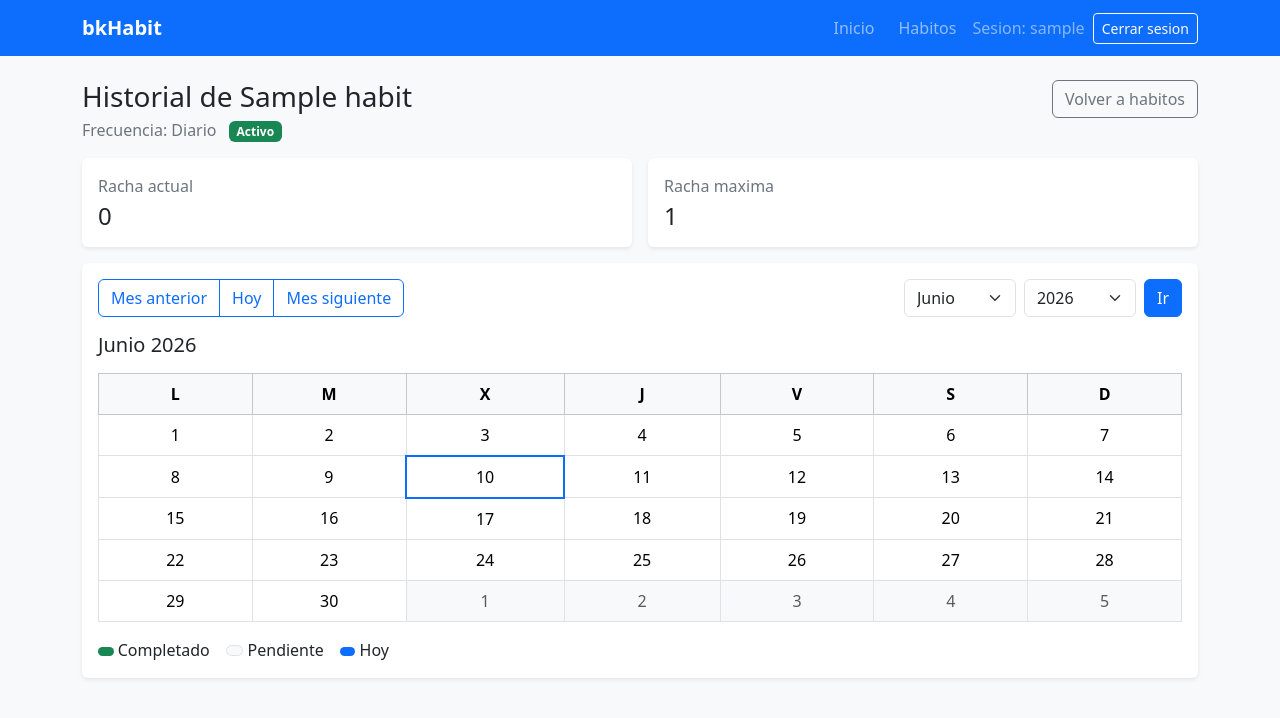
After one commit to bk203esd/bkHabit, a Django app: page /habits/1/history/ in a window 1280 px wide. The commit adds this page. Shown: the top 718 px of the page. Run offline with Django 5.2, Linux system fonts and the light colour scheme; a user stored in the database is signed in; tables that the repository leaves empty hold one stand-in row (values such as "Sample post").

Commit message:
Add habit history view and template; implement calendar display for habit check-ins and update URL routing

```diff
--- /dev/null
+++ b/habits/templates/habits/history.html
@@ -0,0 +1,108 @@
+{% extends "base.html" %}
+
+{% block title %}Historial | {{ habit.name }}{% endblock %}
+
+{% block content %}
+<div class="d-flex justify-content-between align-items-start flex-wrap gap-2 mb-3">
+    <div>
+        <h1 class="h3 mb-1">Historial de {{ habit.name }}</h1>
+        <p class="text-secondary mb-0">
+            Frecuencia: {{ habit.get_frequency_display }}
+            {% if habit.is_active %}
+            <span class="badge text-bg-success ms-2">Activo</span>
+            {% else %}
+            <span class="badge text-bg-secondary ms-2">Pausado</span>
+            {% endif %}
+        </p>
+    </div>
+    <a href="{% url 'habits_list' %}" class="btn btn-outline-secondary">Volver a habitos</a>
+</div>
+
+<div class="row g-3 mb-3">
+    <div class="col-md-6">
+        <div class="card border-0 shadow-sm">
+            <div class="card-body">
+                <p class="text-secondary mb-1">Racha actual</p>
+                <p class="h4 mb-0">{{ current_streak }}</p>
+            </div>
+        </div>
+    </div>
+    <div class="col-md-6">
+        <div class="card border-0 shadow-sm">
+            <div class="card-body">
+                <p class="text-secondary mb-1">Racha maxima</p>
+                <p class="h4 mb-0">{{ max_streak }}</p>
+            </div>
+        </div>
+    </div>
+</div>
+
+<div class="card border-0 shadow-sm mb-3">
+    <div class="card-body">
+        <div class="d-flex justify-content-between align-items-center flex-wrap gap-2 mb-3">
+            <div class="btn-group" role="group">
+                <a class="btn btn-outline-primary" href="?year={{ prev_year }}&month={{ prev_month }}">Mes anterior</a>
+                <a class="btn btn-outline-primary" href="?year={{ today_year }}&month={{ today_month }}">Hoy</a>
+                <a class="btn btn-outline-primary" href="?year={{ next_year }}&month={{ next_month }}">Mes siguiente</a>
+            </div>
+
+            <form method="get" class="d-flex gap-2">
+                <select name="month" class="form-select">
+                    {% for value, label in month_options %}
+                    <option value="{{ value }}" {% if value == current_month %}selected{% endif %}>{{ label }}</option>
+                    {% endfor %}
+                </select>
+                <select name="year" class="form-select">
+                    {% for y in year_options %}
+                    <option value="{{ y }}" {% if y == current_year %}selected{% endif %}>{{ y }}</option>
+                    {% endfor %}
+                </select>
+                <button type="submit" class="btn btn-primary">Ir</button>
+            </form>
+        </div>
+
+        <h2 class="h5 mb-3">{{ month_name }} {{ current_year }}</h2>
+
+        <div class="table-responsive">
+            <table class="table table-bordered align-middle text-center mb-0">
+                <thead class="table-light">
+                    <tr>
+                        <th>L</th>
+                        <th>M</th>
+                        <th>X</th>
+                        <th>J</th>
+                        <th>V</th>
+                        <th>S</th>
+                        <th>D</th>
+                    </tr>
+                </thead>
+                <tbody>
+                    {% for week in weeks %}
+                    <tr>
+                        {% for day in week %}
+                        {% if day.is_outside %}
+                        <td class="text-muted bg-light">{{ day.day_number }}</td>
+                        {% else %}
+                        <td
+                            class="{% if day.is_completed %}table-success{% endif %} {% if day.is_today %}border border-2 border-primary{% endif %}">
+                            {{ day.day_number }}
+                        </td>
+                        {% endif %}
+                        {% endfor %}
+                    </tr>
+                    {% endfor %}
+                </tbody>
+            </table>
+        </div>
+
+        <div class="mt-3 d-flex gap-3 flex-wrap">
+            <span><span class="badge text-bg-success"> </span> Completado</span>
+            <span><span class="badge text-bg-light border"> </span> Pendiente</span>
+            <span><span class="badge text-bg-primary"> </span> Hoy</span>
+            {% if habit.frequency == "weekly" %}
+            <span class="text-secondary">En semanal, se marca el lunes de cada semana.</span>
+            {% endif %}
+        </div>
+    </div>
+</div>
+{% endblock %}
--- a/habits/templates/habits/list.html
+++ b/habits/templates/habits/list.html
@@ -15,7 +15,6 @@
         <div class="card border-0 shadow-sm h-100">
             <div class="card-body">
                 <h2 class="h5">{{ habit.name }}</h2>
-
                 <p class="text-secondary mb-2">
                     Frecuencia: {{ habit.get_frequency_display }}
                     {% if habit.is_active %}
@@ -36,7 +35,6 @@
                     {% else %}
                     <span class="badge text-bg-warning">Pendiente {{ habit.period_label }}</span>
                     {% endif %}
-
                     <span class="badge text-bg-primary">Racha actual: {{ habit.current_streak }}</span>
                     <span class="badge text-bg-dark">Racha maxima: {{ habit.max_streak }}</span>
                 </div>
@@ -51,7 +49,8 @@
                 </form>
                 {% endif %}
 
-                <div class="d-flex gap-2">
+                <div class="d-flex gap-2 flex-wrap">
+                    <a href="{% url 'habit_history' habit.pk %}" class="btn btn-sm btn-outline-secondary">Historial</a>
                     <a href="{% url 'habit_update' habit.pk %}" class="btn btn-sm btn-outline-primary">Editar</a>
                     <a href="{% url 'habit_delete' habit.pk %}" class="btn btn-sm btn-outline-danger">Eliminar</a>
                 </div>
--- a/habits/urls.py
+++ b/habits/urls.py
@@ -12,4 +12,5 @@ urlpatterns = [
     path("habits/<int:pk>/delete/", views.habit_delete, name="habit_delete"),
     path("habits/<int:pk>/checkin/", views.habit_toggle_checkin,
          name="habit_toggle_checkin"),
+    path("habits/<int:pk>/history/", views.habit_history, name="habit_history"),
 ]
--- a/habits/views.py
+++ b/habits/views.py
@@ -1,3 +1,6 @@
+import calendar
+from datetime import date, timedelta
+
 from django.contrib.auth import login
 from django.contrib.auth.decorators import login_required
 from django.contrib.auth.forms import UserCreationForm
@@ -122,3 +125,106 @@ def habit_toggle_checkin(request, pk):
         habit.register_checkin(today)
 
     return redirect("habits_list")
+
+
+@login_required
+def habit_history(request, pk):
+    habit = get_object_or_404(Habit, pk=pk, owner=request.user)
+
+    today = timezone.localdate()
+    year_raw = request.GET.get("year")
+    month_raw = request.GET.get("month")
+
+    try:
+        year = int(year_raw) if year_raw is not None else today.year
+        month = int(month_raw) if month_raw is not None else today.month
+        if month < 1 or month > 12:
+            raise ValueError("month out of range")
+        if year < 2000 or year > 2100:
+            raise ValueError("year out of range")
+    except (TypeError, ValueError):
+        year = today.year
+        month = today.month
+
+    cal = calendar.Calendar(firstweekday=0)
+    month_matrix = cal.monthdatescalendar(year, month)
+
+    first_day = date(year, month, 1)
+    _, last_day_num = calendar.monthrange(year, month)
+    last_day = date(year, month, last_day_num)
+
+    checkins = habit.checkins.filter(
+        period_start__gte=first_day, period_start__lte=last_day)
+    completed_period_starts = set(
+        checkins.values_list("period_start", flat=True))
+
+    weeks = []
+    for week in month_matrix:
+        row = []
+        for day_obj in week:
+            is_outside = day_obj.month != month
+            is_today = day_obj == today
+
+            if habit.frequency == Habit.Frequency.DAILY:
+                is_completed = day_obj in completed_period_starts
+            else:
+                monday_of_week = day_obj - timedelta(days=day_obj.weekday())
+                is_completed = (day_obj.weekday() == 0) and (
+                    monday_of_week in completed_period_starts)
+
+            row.append(
+                {
+                    "day_number": day_obj.day,
+                    "date_obj": day_obj,
+                    "is_outside": is_outside,
+                    "is_today": is_today,
+                    "is_completed": is_completed,
+                }
+            )
+        weeks.append(row)
+
+    if month == 1:
+        prev_year, prev_month = year - 1, 12
+    else:
+        prev_year, prev_month = year, month - 1
+
+    if month == 12:
+        next_year, next_month = year + 1, 1
+    else:
+        next_year, next_month = year, month + 1
+
+    month_options = [
+        (1, "Enero"),
+        (2, "Febrero"),
+        (3, "Marzo"),
+        (4, "Abril"),
+        (5, "Mayo"),
+        (6, "Junio"),
+        (7, "Julio"),
+        (8, "Agosto"),
+        (9, "Septiembre"),
+        (10, "Octubre"),
+        (11, "Noviembre"),
+        (12, "Diciembre"),
+    ]
+
+    year_options = list(range(today.year - 2, today.year + 3))
+
+    context = {
+        "habit": habit,
+        "weeks": weeks,
+        "current_year": year,
+        "current_month": month,
+        "month_name": dict(month_options)[month],
+        "month_options": month_options,
+        "year_options": year_options,
+        "prev_year": prev_year,
+        "prev_month": prev_month,
+        "next_year": next_year,
+        "next_month": next_month,
+        "today_year": today.year,
+        "today_month": today.month,
+        "current_streak": habit.streak_current(today),
+        "max_streak": habit.streak_max(),
+    }
+    return render(request, "habits/history.html", context)
```
Also changed, not shown: habits/tests.py (+129 -0 lines).
